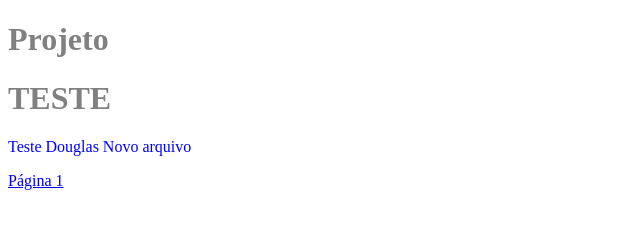
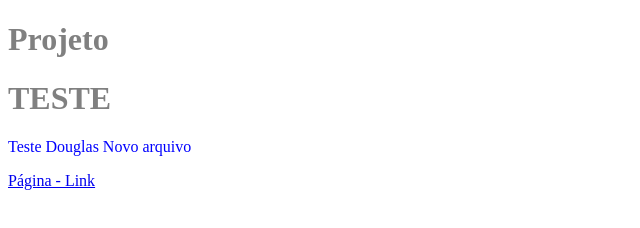
Before and after one commit to DouglasFerreiraDePaula/Projetos, a plain HTML site: page web/index.html in a window 1280 px wide. Shown: the full height of the page, 0-640 px from the left. Drawn offline with Linux system fonts and the light colour scheme.

Commit message:
Mudança tit e git ignore

```diff
--- a/web/index.html
+++ b/web/index.html
@@ -7,6 +7,6 @@
     <body>
         <h1>TESTE</h1>
         <p> Teste Douglas Novo arquivo </p>
-        <a href="pag1.html">Página 1</a>
+        <a href="pag1.html">Página - Link</a>
     </body>
 </html>
```
Also changed, not shown: 1 other file.
